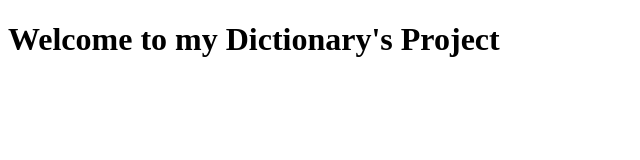
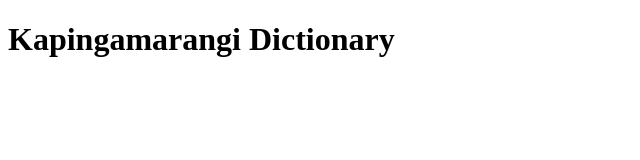
Before and after one commit to minegithub1103/kapdictionary, a plain HTML site: page index.html in a window 1280 px wide. Shown: the whole page, without its empty margins (0-640 px from the left). Drawn offline with Linux system fonts and the light colour scheme.

Commit message:
update title

```diff
--- a/index.html
+++ b/index.html
@@ -6,6 +6,6 @@
     <title>Dictionary</title>
 </head>
 <body>
-    <h1>Welcome to my Dictionary's Project</h1>
+    <h1>Kapingamarangi Dictionary</h1>
 </body>
 </html>
```
